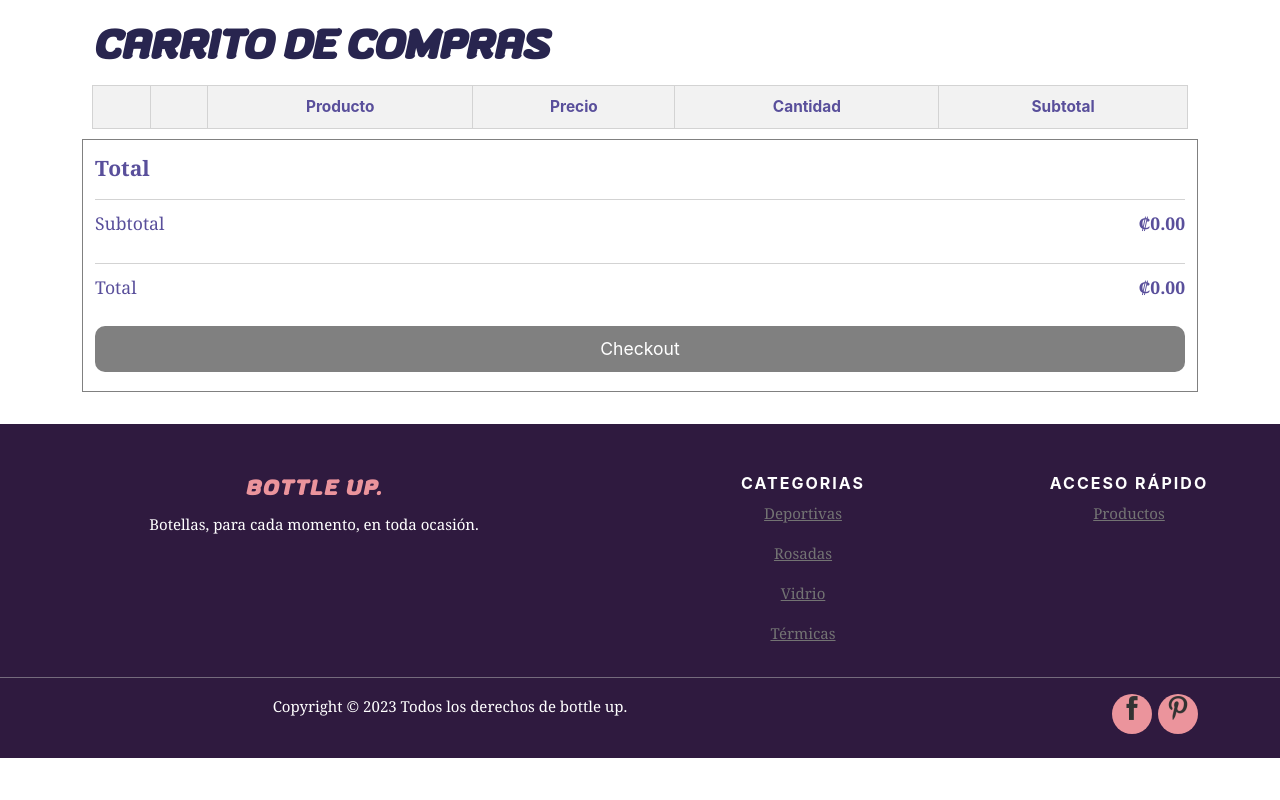
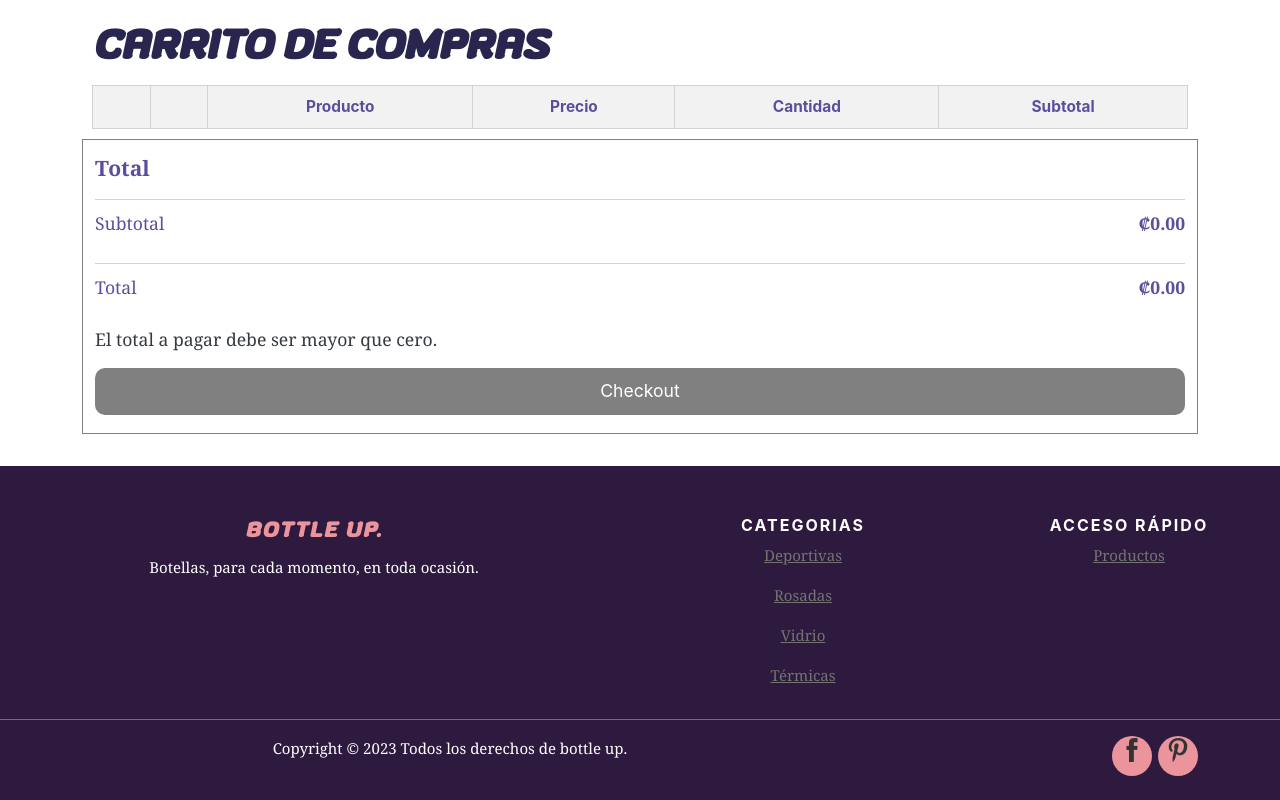
Before and after one commit to PedroDCA/disenoweb, a React (Create React App) app: page /cart in a window 1280 px wide. Shown: the part 594-1394 px from the top of the page. Before the commit the page ends 1352 px from the top, so only its background shows below. Built offline with nearby package versions, Linux system fonts and the light colour scheme; what @cloudinary/url-gen would draw is missing.

Commit message:
validacion-checkout

```diff
--- a/src/components/checkoutTotalSection.js
+++ b/src/components/checkoutTotalSection.js
@@ -3,6 +3,13 @@ import { formatPriceForColonCurrency } from "../service/priceService";
 import "../styles/checkoutTotalSection.css";
 
 function CheckoutTotalSection({ totalToPay, elementList }) {
+  let errorMessage = "";
+
+    if (totalToPay <= 0) {
+      errorMessage = "El total a pagar debe ser mayor que cero.";
+    }
+
+
   return (
     <div className="checkout-container">
       <p className="total-label">Total</p>
@@ -18,6 +25,7 @@ function CheckoutTotalSection({ totalToPay, elementList }) {
           {formatPriceForColonCurrency(totalToPay)}
         </p>
       </div>
+      {errorMessage && <p className="error-message">{errorMessage}</p>}
       <Link to="/pay" state={{ total: totalToPay, itemList: elementList }}>
         <button disabled={totalToPay <= 0} className="btnCheckout">
           Checkout
```
